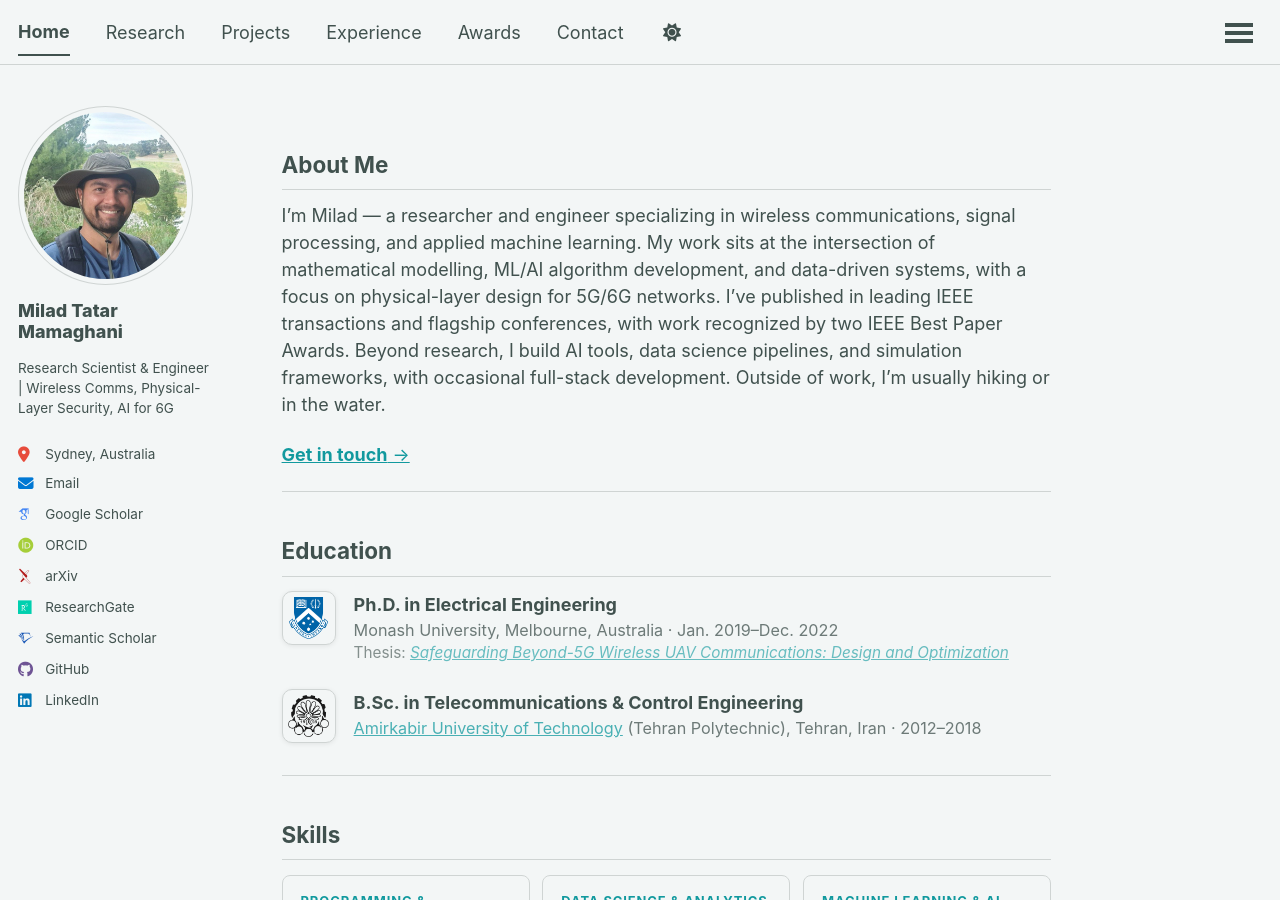
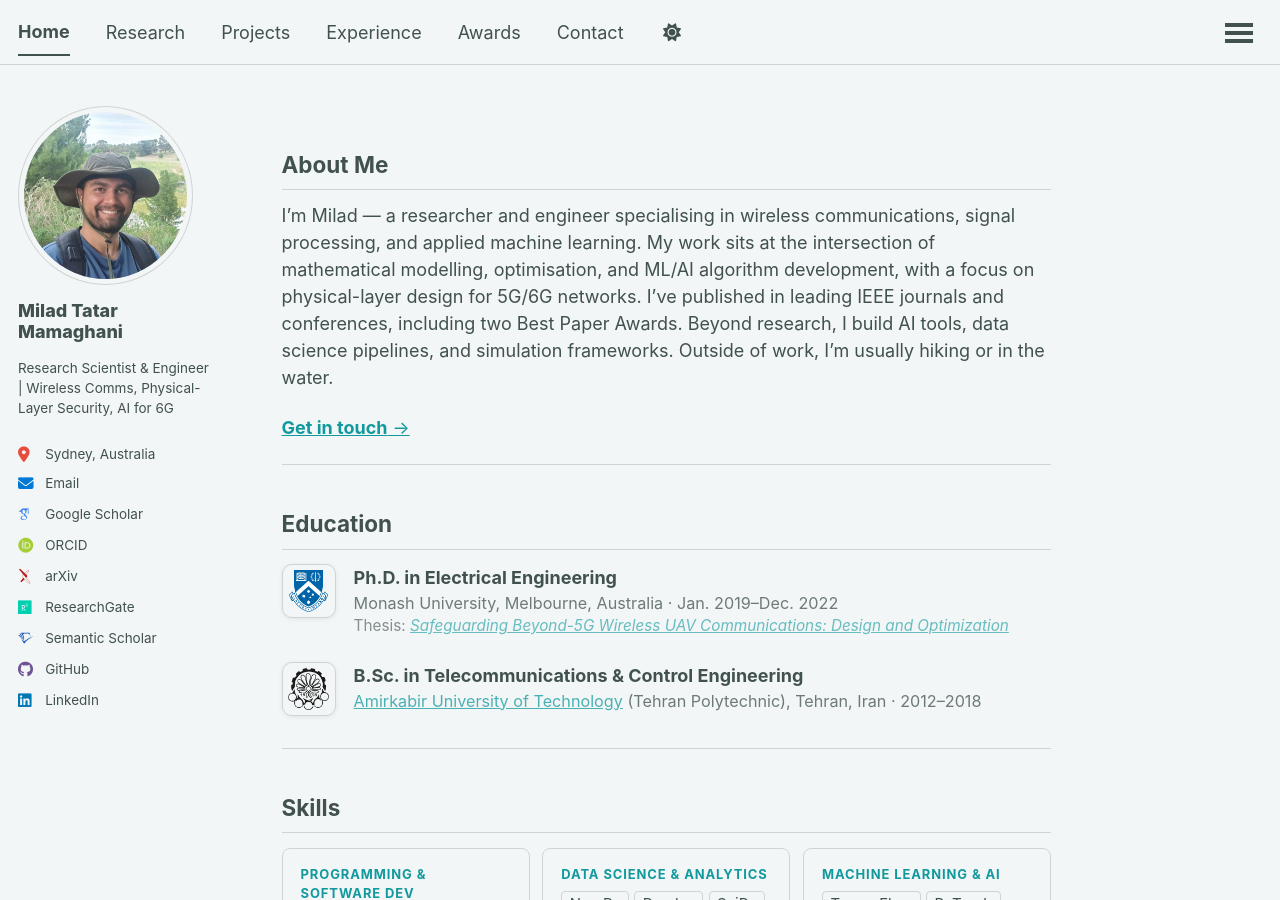
Before and after one commit to miladtm94/miladtm94.github.io, a Jekyll site: the page built from _pages/about.md, in a window 1280 px wide and 900 px high. Built offline with Jekyll 4.4.1, drawn with Linux system fonts in a browser that asks for light colours; some web fonts are replaced; a script that is not in the unit is left out.

Commit message:
quick updates

```diff
--- a/_pages/about.md
+++ b/_pages/about.md
@@ -10,7 +10,7 @@ redirect_from:
 ## About Me
 
 
-I’m Milad — a researcher and engineer specializing in wireless communications, signal processing, and applied machine learning. My work sits at the intersection of mathematical modelling, ML/AI algorithm development, and data-driven systems, with a focus on physical-layer design for 5G/6G networks. I’ve published in leading IEEE transactions and flagship conferences, with work recognized by two IEEE Best Paper Awards. Beyond research, I build AI tools, data science pipelines, and simulation frameworks, with occasional full-stack development. Outside of work, I’m usually hiking or in the water.
+I'm Milad — a researcher and engineer specialising in wireless communications, signal processing, and applied machine learning. My work sits at the intersection of mathematical modelling, optimisation, and ML/AI algorithm development, with a focus on physical-layer design for 5G/6G networks. I've published in leading IEEE journals and conferences, including two Best Paper Awards. Beyond research, I build AI tools, data science pipelines, and simulation frameworks. Outside of work, I'm usually hiking or in the water.
 
 [**Get in touch** →](/contact/)
 
```
